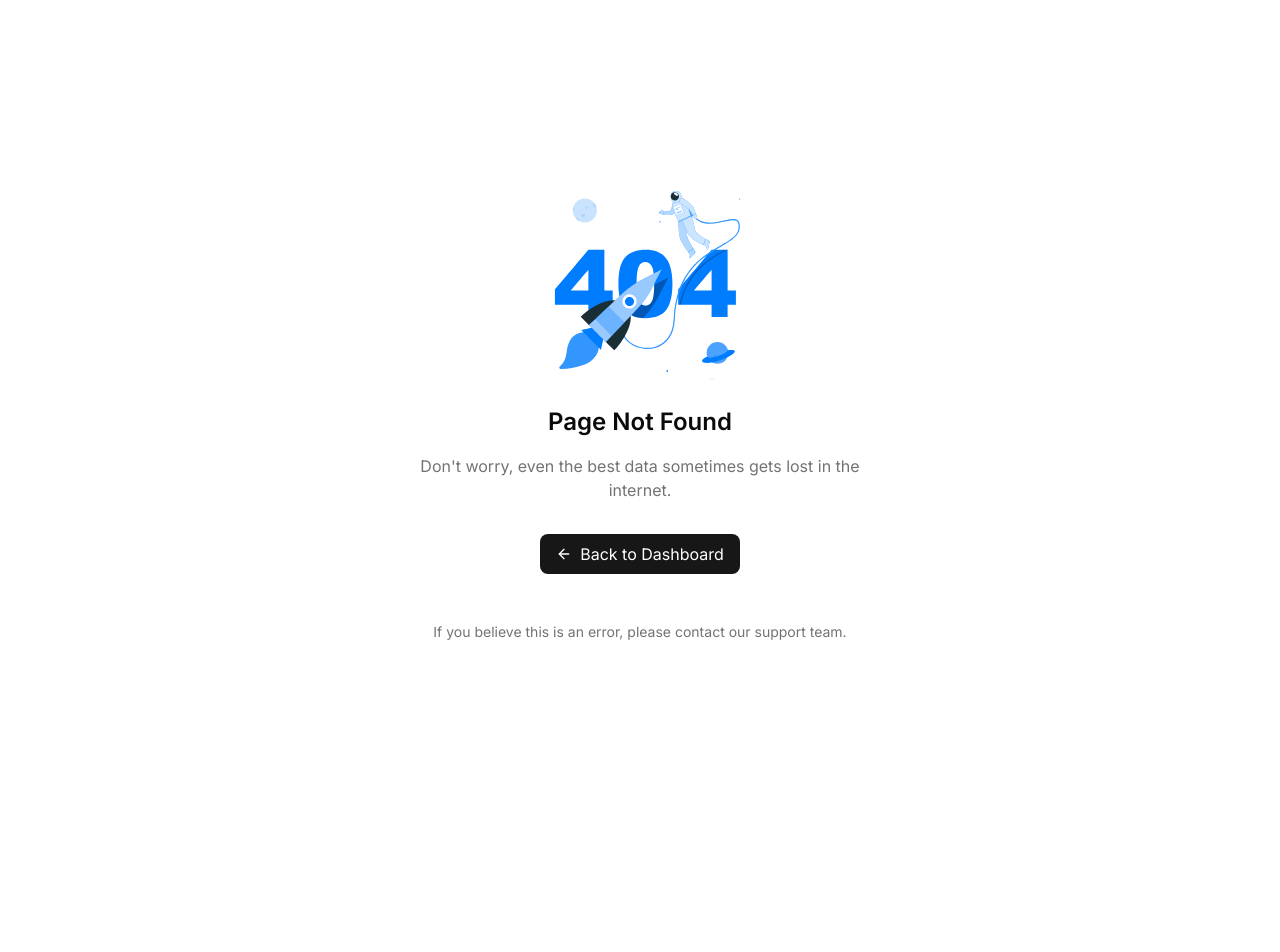
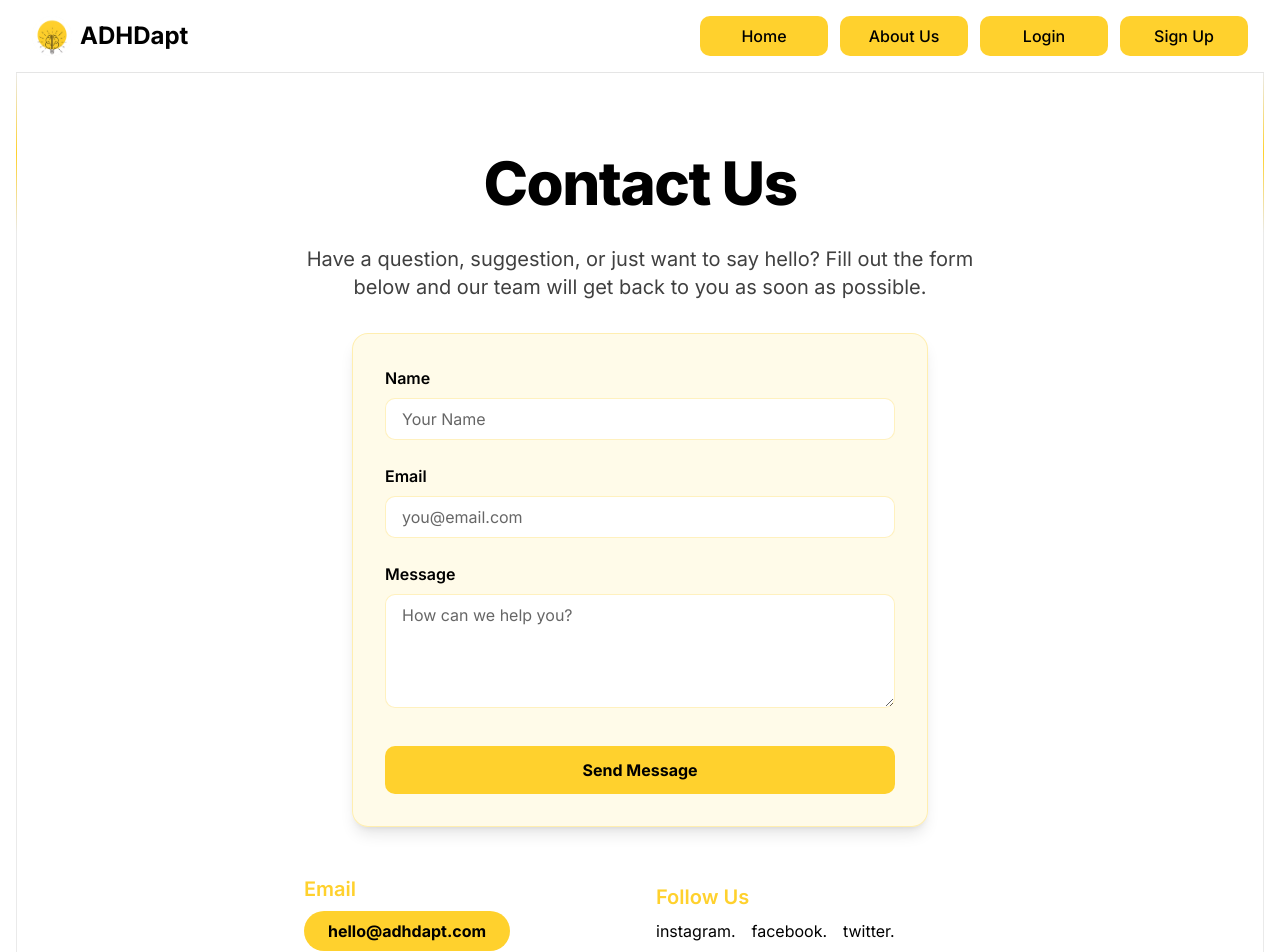
Before and after one commit to satyansh911/adhdapt-v2, a Next.js app: page /contact in a window 1280 px wide. Before the commit this address had no page. Shown: the top 952 px of the page. Before the commit the page ends 800 px from the top, so only its background shows below. Built offline with nearby package versions, Linux system fonts and the light colour scheme; no server answers.

Commit message:
Add Contact Page with form and styling, modified sign-in page

```diff
--- /dev/null
+++ b/src/app/contact/page.tsx
@@ -0,0 +1,221 @@
+"use client";
+
+import { motion } from "framer-motion";
+import { SignedIn, UserButton } from "@clerk/nextjs";
+import { useRouter } from "next/navigation";
+import { useState } from "react";
+
+export default function ContactPage() {
+  const [submitted, setSubmitted] = useState(false);
+
+  return (
+    <div className="flex min-h-screen flex-col bg-white px-4 text-black">
+      <Navbar />
+
+      <div className="relative flex flex-1 flex-col items-center justify-center">
+        {/* Decorative borders */}
+        <div className="absolute inset-y-0 left-0 w-px bg-neutral-200/80">
+          <div className="absolute top-0 h-40 w-px bg-gradient-to-b from-transparent via-[#ffd12d] to-transparent" />
+        </div>
+        <div className="absolute inset-y-0 right-0 w-px bg-neutral-200/80">
+          <div className="absolute top-0 h-40 w-px bg-gradient-to-b from-transparent via-[#ffd12d] to-transparent" />
+        </div>
+        <div className="absolute bottom-0 inset-x-0 h-px bg-neutral-200/80">
+          <div className="mx-auto h-px w-40 bg-gradient-to-r from-transparent via-[#ffd12d] to-transparent" />
+        </div>
+
+        {/* Content */}
+        <div className="z-10 w-full max-w-3xl py-10 md:py-20 px-4">
+          <motion.h1
+            initial={{ opacity: 0, y: 20 }}
+            animate={{ opacity: 1, y: 0 }}
+            transition={{ duration: 0.5 }}
+            className="text-5xl md:text-6xl font-extrabold mb-8 tracking-tight text-black text-center"
+          >
+            Contact Us
+          </motion.h1>
+
+          <motion.p
+            initial={{ opacity: 0 }}
+            animate={{ opacity: 1 }}
+            transition={{ duration: 0.5, delay: 0.2 }}
+            className="text-lg md:text-xl text-neutral-700 mb-8 max-w-2xl mx-auto text-center"
+          >
+            Have a question, suggestion, or just want to say hello? Fill out the
+            form below and our team will get back to you as soon as possible.
+          </motion.p>
+
+          <motion.div
+            initial={{ opacity: 0, y: 10 }}
+            animate={{ opacity: 1, y: 0 }}
+            transition={{ duration: 0.4, delay: 0.4 }}
+            className="bg-[#ffd12d]/10 px-8 py-8 rounded-2xl shadow-lg mb-12 border border-[#ffd12d]/30 max-w-xl mx-auto"
+          >
+            {!submitted ? (
+              <form
+                className="flex flex-col gap-6"
+                onSubmit={(e) => {
+                  e.preventDefault();
+                  setSubmitted(true);
+                }}
+              >
+                <div>
+                  <label
+                    className="block text-black font-semibold mb-2"
+                    htmlFor="name"
+                  >
+                    Name
+                  </label>
+                  <input
+                    id="name"
+                    type="text"
+                    required
+                    className="w-full rounded-lg px-4 py-2 bg-white border border-[#ffd12d]/30 text-black placeholder-black/60 focus:outline-none focus:border-[#ffd12d] transition"
+                    placeholder="Your Name"
+                  />
+                </div>
+                <div>
+                  <label
+                    className="block text-black font-semibold mb-2"
+                    htmlFor="email"
+                  >
+                    Email
+                  </label>
+                  <input
+                    id="email"
+                    type="email"
+                    required
+                    className="w-full rounded-lg px-4 py-2 bg-white border border-[#ffd12d]/30 text-black placeholder-black/60 focus:outline-none focus:border-[#ffd12d] transition"
+                    placeholder="you@email.com"
+                  />
+                </div>
+                <div>
+                  <label
+                    className="block text-black font-semibold mb-2"
+                    htmlFor="message"
+                  >
+                    Message
+                  </label>
+                  <textarea
+                    id="message"
+                    required
+                    rows={4}
+                    className="w-full rounded-lg px-4 py-2 bg-white border border-[#ffd12d]/30 text-black placeholder-black/60 focus:outline-none focus:border-[#ffd12d] transition"
+                    placeholder="How can we help you?"
+                  />
+                </div>
+                <button
+                  type="submit"
+                  className="mt-2 w-full rounded-lg bg-[#ffd12d] py-3 font-bold text-black hover:bg-yellow-400 transition"
+                >
+                  Send Message
+                </button>
+              </form>
+            ) : (
+              <motion.div
+                initial={{ opacity: 0, scale: 0.95 }}
+                animate={{ opacity: 1, scale: 1 }}
+                transition={{ duration: 0.4 }}
+                className="text-center py-8"
+              >
+                <div className="text-3xl mb-2 font-bold text-[#ffd12d]">
+                  Thank you!
+                </div>
+                <div className="text-neutral-700">
+                  Your message has been sent. We'll get back to you soon.
+                </div>
+              </motion.div>
+            )}
+          </motion.div>
+
+          <motion.div
+            initial={{ opacity: 0, y: 10 }}
+            animate={{ opacity: 1, y: 0 }}
+            transition={{ duration: 0.4, delay: 0.6 }}
+            className="flex flex-col md:flex-row items-center justify-between gap-8 max-w-2xl mx-auto"
+          >
+            <div className="flex-1">
+              <h3 className="text-xl font-semibold text-[#ffd12d] mb-2">
+                Email
+              </h3>
+              <a
+                href="mailto:hello@adhdapt.com"
+                className="inline-block bg-[#ffd12d] hover:bg-yellow-400 text-black font-bold py-2 px-6 rounded-full transition"
+              >
+                hello@adhdapt.com
+              </a>
+            </div>
+            <div className="flex-1">
+              <h3 className="text-xl font-semibold text-[#ffd12d] mb-2">
+                Follow Us
+              </h3>
+              <div className="flex gap-4">
+                <a href="#" className="hover:underline">
+                  instagram.
+                </a>
+                <a href="#" className="hover:underline">
+                  facebook.
+                </a>
+                <a href="#" className="hover:underline">
+                  twitter.
+                </a>
+              </div>
+            </div>
+          </motion.div>
+        </div>
+      </div>
+
+      <footer className="w-full flex justify-center items-center border-t border-neutral-200 pt-6 pb-8 mt-8 text-neutral-500 text-sm px-4 gap-10">
+        <div>
+          &copy; {new Date().getFullYear()} ADHDapt. All rights reserved.
+        </div>
+
+        <div className="flex gap-6">
+          <a href="#" className="hover:underline">
+            instagram.
+          </a>
+          <a href="#" className="hover:underline">
+            facebook.
+          </a>
+          <a href="#" className="hover:underline">
+            twitter.
+          </a>
+        </div>
+      </footer>
+    </div>
+  );
+}
+
+const Navbar = () => {
+  const router = useRouter();
+  return (
+    <nav className="flex w-full items-center justify-between border-b border-neutral-200 px-4 py-4">
+      <div
+        className="flex items-center gap-2 cursor-pointer"
+        onClick={() => router.push("/")}
+      >
+        <img src="/logo.png" className="size-10 rounded-full" />
+        <h1 className="text-lg font-bold md:text-2xl text-black">ADHDapt</h1>
+      </div>
+      <div className="flex items-center gap-3">
+        {[
+          { label: "Home", href: "/" },
+          { label: "About Us", href: "/about-us" },
+          { label: "Login", href: "/sign-in" },
+          { label: "Sign Up", href: "/sign-up" },
+        ].map((btn, i) => (
+          <button
+            key={i}
+            onClick={() => router.push(btn.href)}
+            className="w-24 transform rounded-lg bg-[#ffd12d] px-6 py-2 font-medium text-black transition-all duration-300 hover:-translate-y-0.5 hover:bg-[#49411c] hover:text-white md:w-32"
+          >
+            {btn.label}
+          </button>
+        ))}
+        <SignedIn>
+          <UserButton />
+        </SignedIn>
+      </div>
+    </nav>
+  );
+};
--- a/src/app/sign-in/[[...sign-in]]/page.tsx
+++ b/src/app/sign-in/[[...sign-in]]/page.tsx
@@ -1,105 +1,91 @@
 "use client";
 
-import { useState, useEffect } from "react";
 import { SignIn } from "@clerk/nextjs";
+import { SignedIn, UserButton } from "@clerk/nextjs";
+import { useRouter } from "next/navigation";
 
-const slides = [
-  {
-    img: "https://img.freepik.com/free-vector/hand-drawn-brain-cartoon-illustration_52683-126692.jpg?semt=ais_hybrid&w=740",
-    title: "Boost Focus Naturally",
-    desc: "Transform attention challenges into strengths with ADHDapt.",
-  },
-  {
-    img: "https://img.freepik.com/free-vector/brain-idea-concept-illustration_114360-7416.jpg?semt=ais_hybrid&w=740",
-    title: "Personalized Learning",
-    desc: "Tailored strategies designed to align with your cognitive strengths.",
-  },
-  {
-    img: "https://img.freepik.com/free-vector/brain-cute-cartoon-character_1308-133251.jpg?semt=ais_hybrid&w=740",
-    title: "Gamified Experience",
-    desc: "Fun, reward-based modules to keep you motivated and on track.",
-  },
-];
+const Navbar = () => {
+  const router = useRouter();
+
+  return (
+    <nav className="flex w-full items-center justify-between border-b border-neutral-200 px-4 py-4 bg-white shadow-sm">
+      <div
+        className="flex items-center gap-2 cursor-pointer"
+        onClick={() => router.push("/")}
+      >
+        <img src="/logo.png" className="size-10 rounded-full" alt="Logo" />
+        <h1 className="text-lg font-bold md:text-2xl text-black">ADHDapt</h1>
+      </div>
+      <div className="flex items-center gap-3">
+        {[
+          { label: "Home", href: "/" },
+          { label: "About Us", href: "/about-us" },
+          { label: "Sign Up", href: "/sign-up" },
+          { label: "Contact", href: "/contact" },
+        ].map((btn, i) => (
+          <button
+            key={i}
+            onClick={() => router.push(btn.href)}
+            className="w-24 md:w-32 transform rounded-lg bg-[#ffd12d] px-6 py-2 font-medium text-black transition-all duration-300 hover:-translate-y-0.5 hover:bg-[#49411c] hover:text-white"
+          >
+            {btn.label}
+          </button>
+        ))}
+        <SignedIn>
+          <UserButton />
+        </SignedIn>
+      </div>
+    </nav>
+  );
+};
 
 export default function SignInPage() {
-  const [current, setCurrent] = useState(0);
+  return (
+    <div className="min-h-screen bg-white flex flex-col">
+      <Navbar />
 
-  useEffect(() => {
-    const interval = setInterval(() => {
-      setCurrent((prev) => (prev + 1) % slides.length);
-    }, 4000);
-    return () => clearInterval(interval);
-  }, []);
-
-  return (
-    <div className="flex min-h-screen bg-gradient-to-br from-black via-[#111] to-[#1a1a1a] text-white">
-      {/* Carousel Section */}
-      <div className="hidden md:flex flex-col justify-center items-center w-1/2 px-10">
-        <div className="text-center max-w-md">
-          <div className="p-6 bg-white/5 rounded-xl shadow-md backdrop-blur-md border border-white/10 mb-6">
-            <img
-              src={slides[current].img}
-              alt="Slide image"
-              className="w-64 h-64 object-cover rounded-lg mx-auto"
-            />
-          </div>
-          <h2 className="text-3xl font-bold mb-2">{slides[current].title}</h2>
-          <p className="text-lg text-gray-300">{slides[current].desc}</p>
-          <div className="flex gap-2 mt-4 justify-center">
-            {slides.map((_, idx) => (
-              <button
-                key={idx}
-                onClick={() => setCurrent(idx)}
-                className={`w-3 h-3 rounded-full ${
-                  idx === current ? "bg-white" : "bg-gray-500"
-                } transition-all`}
-              />
-            ))}
-          </div>
-        </div>
-      </div>
-
-      {/* Sign-In Section */}
-      <div className="flex flex-1 justify-center items-center px-6">
-        <div className="w-full max-w-md bg-black/30 backdrop-blur-lg border border-white/10 rounded-2xl p-8 shadow-xl">
-          <div className="text-center mb-8">
-            <h1 className="text-4xl font-bold text-white mb-2">ADHDapt</h1>
-            <p className="text-md text-gray-400">Track, Understand, Thrive</p>
+      {/* Background Pattern */}
+      <div className="flex-1 bg-[radial-gradient(ellipse_at_top_left,_var(--tw-gradient-stops))] from-[#fff6cc] via-[#fffde6] to-[#fff] flex justify-center items-center px-4 py-10">
+        <div className="w-full max-w-md bg-white rounded-2xl shadow-2xl border border-yellow-100 p-8">
+          <div className="text-center mb-6">
+            <h1 className="text-4xl font-extrabold text-gray-800">Sign In</h1>
+            <p className="text-sm text-gray-500">
+              Access your personalized ADHDapt experience
+            </p>
           </div>
 
           <SignIn
             appearance={{
               variables: {
-                colorPrimary: "#ffffff",
-                colorBackground: "#232023",
-                colorText: "#ffffff",
-                colorTextSecondary: "#ffffff",
-                colorInputText: "#f4f4f5",
-                colorInputBackground: "#000000",
+                colorPrimary: "#ffd12d",
+                colorBackground: "#ffffff",
+                colorText: "#111827",
+                colorTextSecondary: "#6b7280",
+                colorInputText: "#1f2937",
+                colorInputBackground: "#ffffff",
               },
               elements: {
                 card: "bg-transparent border-none shadow-none p-0",
                 headerTitle: "hidden",
                 headerSubtitle: "hidden",
                 socialButtonsBlockButton:
-                  "bg-white text-white font-medium rounded-full px-4 py-2 hover:bg-gray-800 transition w-full",
-
-                socialButtonsBlock: "mb-4",
-                dividerRow: "my-4 border-gray-700",
-                formFieldLabel: "text-gray-400 text-sm mb-1",
+                  "bg-[#ffd12d] text-black font-medium rounded-full px-4 py-2 hover:bg-[#49411c] hover:text-white transition w-full",
+                socialButtonsBlock: "mb-3",
+                dividerRow: "my-4 border-gray-300",
+                formFieldLabel: "text-gray-600 text-sm mb-1",
                 formFieldInput:
-                  "bg-[#1f1f1f] text-white placeholder-gray-400 border border-gray-600 rounded-md px-3 py-2 focus:outline-none focus:border-white",
+                  "bg-white text-black placeholder-gray-400 border border-gray-300 rounded-md px-3 py-2 focus:outline-none focus:border-[#ffd12d]",
                 formFieldInputShowPasswordButton: "text-gray-400",
                 formFieldInputHidePasswordButton: "text-gray-400",
                 submitButton:
-                  "bg-black text-white rounded-md px-4 py-2 font-semibold hover:bg-black w-full mt-4",
+                  "bg-[#ffd12d] text-black rounded-md px-4 py-2 font-semibold hover:bg-[#49411c] hover:text-white w-full mt-4",
                 submitButtonLoading:
-                  "bg-black text-black opacity-50 cursor-not-allowed",
+                  "bg-yellow-200 text-yellow-600 opacity-50 cursor-not-allowed",
                 footer: "text-gray-500 text-center mt-6 text-sm",
-                formFieldAction: "text-gray-400 text-xs hover:underline",
-                formButtonReset: "text-gray-400 text-xs hover:underline",
-                identityPreview: "text-white",
-                identityPreviewEditButton: "text-gray-300 hover:underline",
+                formFieldAction: "text-[#b89c07] text-xs hover:underline",
+                formButtonReset: "text-[#b89c07] text-xs hover:underline",
+                identityPreview: "text-black",
+                identityPreviewEditButton: "text-[#b89c07] hover:underline",
               },
             }}
           />
```
Also changed, not shown: src/app/about-us/page.tsx (+52 -14 lines).
